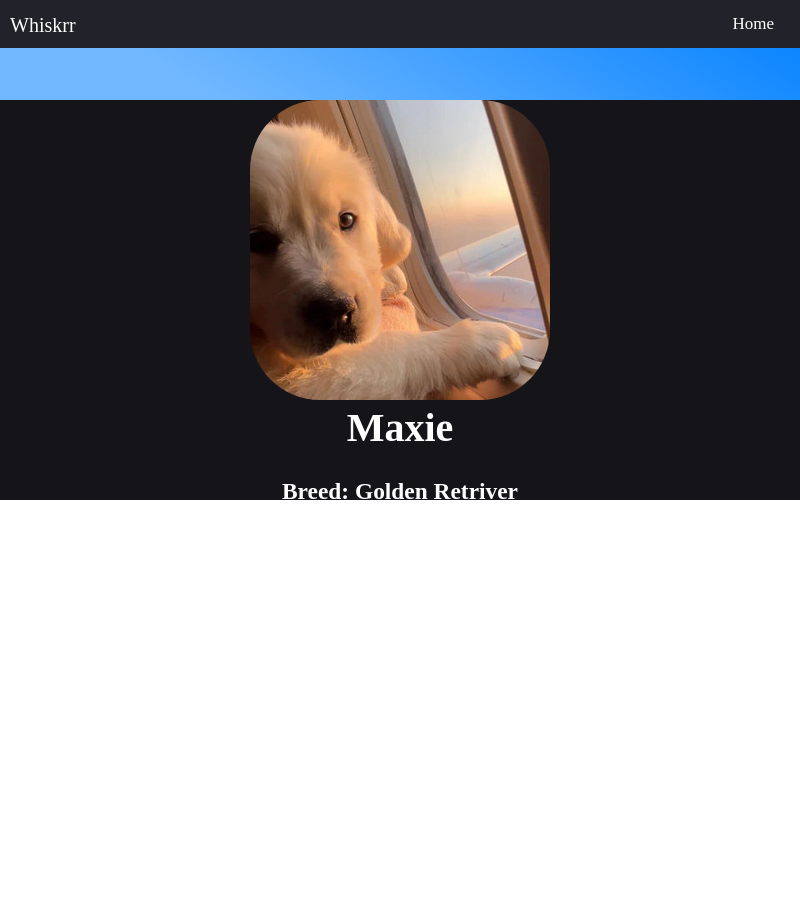
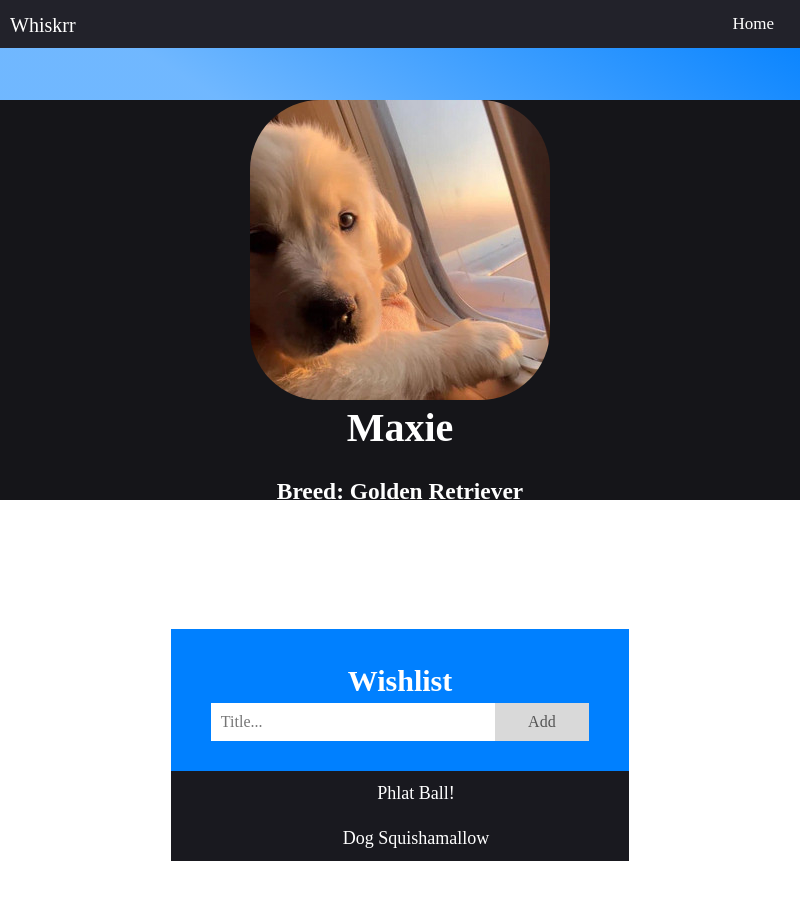
Before and after one commit to junlee-3/Whskrr-Economics-Assigmment, an Electron app: page maxie.html in a window 800 px wide. Shown: the top 900 px of the page. Drawn offline with Linux system fonts and the light colour scheme; a web font is replaced by a local one.

Commit message:
manage maxie

```diff
--- a/maxie.html
+++ b/maxie.html
@@ -22,7 +22,20 @@
         </div>
         <div class="text">
             <h1>Maxie</h1>
-            <h3>Breed: Golden Retriver</h3>
+            <h3>Breed: Golden Retriever</h3>
+            <h3>Age (Human Years): 3</h3>
+            <h3>You have 1 Upcoming Appointment for Maxie</h3>
+            <div id="myDIV" class="header">
+                <h2 style="margin:5px">Wishlist</h2>
+                <input type="text" id="myInput" placeholder="Title...">
+                <span onclick="newElement()" class="addBtn">Add</span>
+            </div>
+
+            <ul id="myUL">
+                <li>Phlat Ball!</li>
+                <li>Dog Squishamallow</li>
+            </ul>
+        </div>
 
         </div>
     </div>
```
